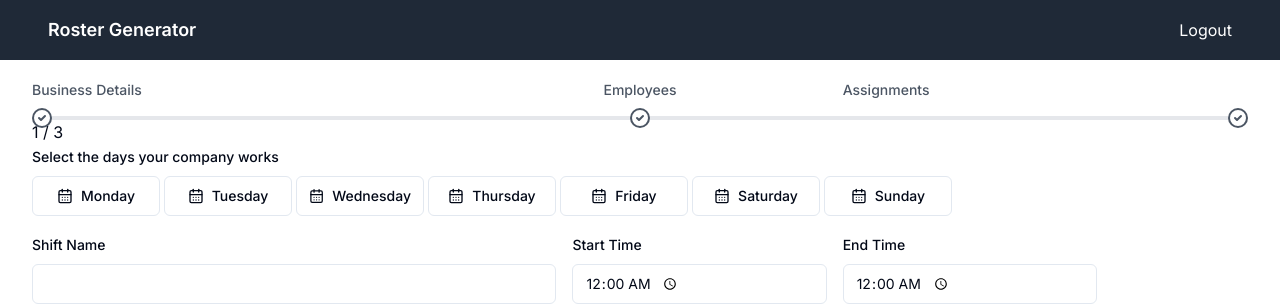
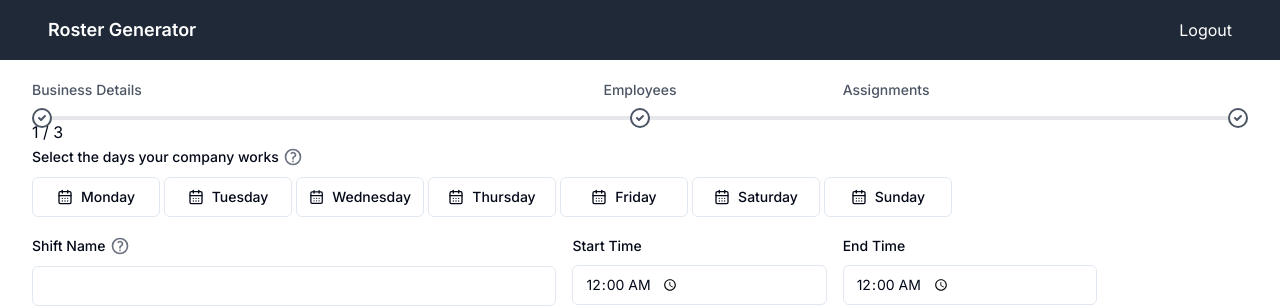
Before and after one commit to ssdrum/roster-generator-webapp, a Next.js app: page /dashboard in a window 1280 px wide. Shown: the top 308 px of the page. Built offline with nearby package versions, Linux system fonts and the light colour scheme.

Commit message:
added hints for the fields on page 1 + 2

```diff
--- a/app/ui/employee-details.tsx
+++ b/app/ui/employee-details.tsx
@@ -11,6 +11,11 @@ import {
   FormLabel,
   FormMessage,
 } from '@/components/ui/form';
+import {
+  HoverCard,
+  HoverCardContent,
+  HoverCardTrigger,
+} from "@/components/ui/hover-card"
 import { Button } from '@/components/ui/button';
 import { Input } from '@/components/ui/input';
 
@@ -56,7 +61,20 @@ const EmployeeDetails: React.FC<Props> = ({ form }) => {
               render={({ field }) => (
                 <FormItem>
                   {/* only render the label for the first one */}
-                  {index === 0 && <FormLabel>Employee Name</FormLabel>}
+                  <HoverCard
+                    openDelay={1}
+                    closeDelay={1}
+                  >
+                    <HoverCardTrigger>
+                      {index === 0 && <FormLabel className="hover:underline inline-flex items-center">Employee Name<QuestionIcon className="pl-1 text-gray-500" /></FormLabel>}
+                    </HoverCardTrigger>
+                    <HoverCardContent
+                      side={"top"}
+                      className='text-sm text-gray-500'
+                    >
+                      List the employees that you want to work this week. Enter their details, and use the + button to add more shifts, or the delete button to remove extras.
+                    </HoverCardContent>
+                  </HoverCard>
                   <FormControl>
                     <Input type='text' {...field} />
                   </FormControl>
@@ -180,3 +198,22 @@ function DeleteIcon(props: any) {
     </svg>
   );
 }
+
+function QuestionIcon(props: any) {
+  return (
+    <svg
+    {...props}
+    xmlns='http://www.w3.org/2000/svg'
+    width='24'
+    height='24'
+    viewBox='0 0 24 24'
+    fill='none'
+    stroke='currentColor'
+    strokeWidth='2'
+    strokeLinecap='round'
+    strokeLinejoin='round'
+    >
+      <path d='M9.879 7.519c1.171-1.025 3.071-1.025 4.242 0 1.172 1.025 1.172 2.687 0 3.712-.203.179-.43.326-.67.442-.745.361-1.45.999-1.45 1.827v.75M21 12a9 9 0 1 1-18 0 9 9 0 0 1 18 0Zm-9 5.25h.008v.008H12v-.008Z'></path>
+    </svg>
+  )
+}
--- a/app/ui/work-details.tsx
+++ b/app/ui/work-details.tsx
@@ -11,6 +11,11 @@ import {
   FormLabel,
   FormMessage,
 } from '@/components/ui/form';
+import {
+  HoverCard,
+  HoverCardContent,
+  HoverCardTrigger,
+} from "@/components/ui/hover-card"
 import { ToggleGroup, ToggleGroupItem } from '@/components/ui/toggle-group';
 import { Button } from '@/components/ui/button';
 import { Input } from '@/components/ui/input';
@@ -56,7 +61,23 @@ const WorkDetails: React.FC<Props> = ({ form, days }: Props) => {
         name='workDays'
         render={({ field: { onChange, value } }) => (
           <FormItem>
-            <FormLabel>Select the days your company works</FormLabel>
+            <HoverCard
+              openDelay={1}
+              closeDelay={1}
+            >
+              <HoverCardTrigger>
+                <FormLabel className="hover:underline inline-flex items-center">
+                  Select the days your company works
+                  <QuestionIcon className="pl-1 text-gray-500" />
+                </FormLabel>
+              </HoverCardTrigger>
+              <HoverCardContent
+                side={"top"}
+                className='text-sm text-gray-500'
+              >
+                Does your company open for business every day? If so, select every day, if not, select all the days that you are open.
+              </HoverCardContent>
+            </HoverCard>
             <FormControl>
               <ToggleGroup
                 className='justify-start'
@@ -102,7 +123,20 @@ const WorkDetails: React.FC<Props> = ({ form, days }: Props) => {
               render={({ field }) => (
                 <FormItem>
                   {/* only render the label for the first one */}
-                  {index === 0 && <FormLabel>Shift Name</FormLabel>}
+                  <HoverCard
+                    openDelay={1}
+                    closeDelay={1}
+                  >
+                    <HoverCardTrigger>
+                      {index === 0 && <FormLabel className="hover:underline inline-flex items-center">Shift Name<QuestionIcon className="pl-1 text-gray-500" /></FormLabel>}
+                    </HoverCardTrigger>
+                    <HoverCardContent
+                      side={"top"}
+                      className='text-sm text-gray-500'
+                    >
+                      Enter the shifts that your employees work. Give it a name, and then enter the time that your shift starts and ends at. Use the + button to add more shifts, or the delete button to remove extras.
+                    </HoverCardContent>
+                  </HoverCard>
                   <FormControl>
                     <Input type='text' {...field} />
                   </FormControl>
@@ -119,7 +153,7 @@ const WorkDetails: React.FC<Props> = ({ form, days }: Props) => {
               name={`shifts.${index}.shiftStartTime`}
               render={({ field }) => (
                 <FormItem>
-                  {index === 0 && <FormLabel>Start Time</FormLabel>}
+                  {index === 0 && <FormLabel className="hover:underline inline-flex items-center">Start Time</FormLabel>}
                   <FormControl>
                     <Input type='time' {...field} />
                   </FormControl>
@@ -251,3 +285,22 @@ function DeleteIcon(props: any) {
     </svg>
   );
 }
+
+function QuestionIcon(props: any) {
+  return (
+    <svg
+    {...props}
+    xmlns='http://www.w3.org/2000/svg'
+    width='24'
+    height='24'
+    viewBox='0 0 24 24'
+    fill='none'
+    stroke='currentColor'
+    strokeWidth='2'
+    strokeLinecap='round'
+    strokeLinejoin='round'
+    >
+      <path d='M9.879 7.519c1.171-1.025 3.071-1.025 4.242 0 1.172 1.025 1.172 2.687 0 3.712-.203.179-.43.326-.67.442-.745.361-1.45.999-1.45 1.827v.75M21 12a9 9 0 1 1-18 0 9 9 0 0 1 18 0Zm-9 5.25h.008v.008H12v-.008Z'></path>
+    </svg>
+  )
+}
```
